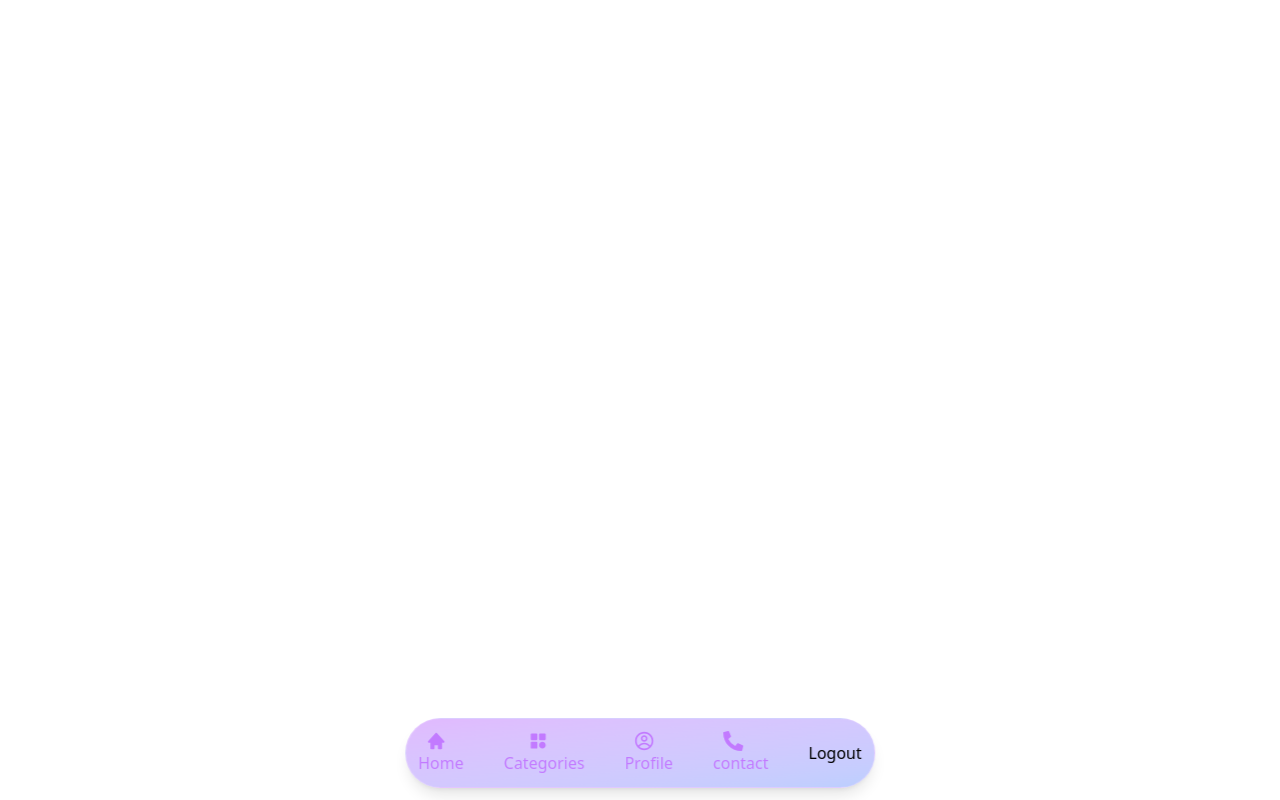
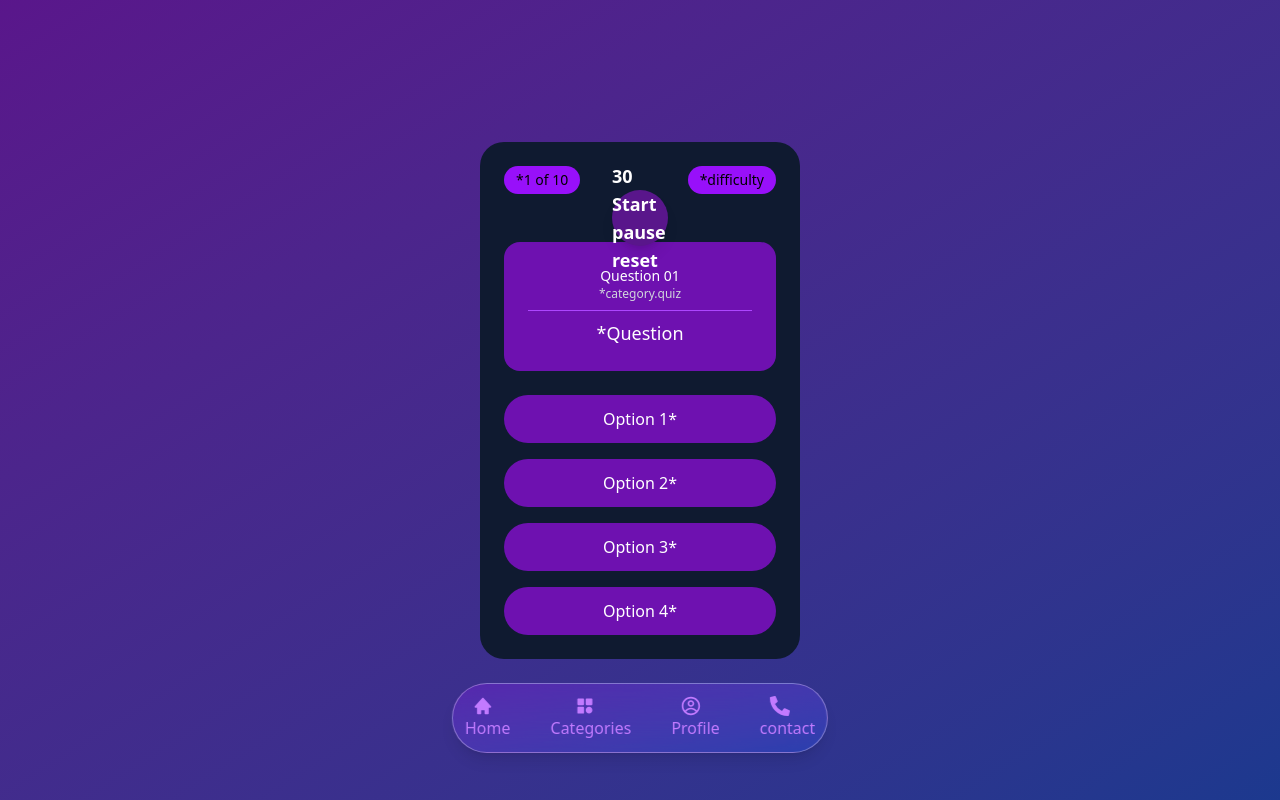
Before and after one commit to gitucha/luminary, a React (Vite) app: page /questioncard in a window 1280 px wide. Built offline with nearby package versions, Linux system fonts and the light colour scheme; no server answers; sample sign-in values are in the browser's storage.

Commit message:
adding profile page with user(s) image, question timer and relevant routes

```diff
--- a/src/App.jsx
+++ b/src/App.jsx
@@ -7,6 +7,7 @@ import Home from './components/Home'
 import { useAuth } from './context/index'
 import Navbar from './components/Navbar'
 import Category from './components/Category'
+import Profile from './components/Profile'
 
 function App() {
   const { userLoggedIn} = useAuth()
@@ -22,9 +23,9 @@ function App() {
         <Route path="/login" element={userLoggedIn ? <Navigate to="/home" replace /> : <Login />} />
         <Route path="/signup" element={userLoggedIn ? <Navigate to="/home" replace /> : <Signup />} />
         <Route path="/home" element={userLoggedIn ? <Home /> : <Navigate to="/login" replace />} />
-        <Route path="/question" element={userLoggedIn ? <Questioncard /> : <Navigate to="/login" replace />} />
+        <Route path="/questioncard" element={userLoggedIn ? <Questioncard /> : <Navigate to="/login" replace />} />
         <Route path="/category" element={userLoggedIn ? <Category /> : <Navigate to="/login" replace />} />
-        <Route path="/category" element={userLoggedIn ? <Category /> : <Navigate to="/login" replace />} />
+        <Route path="/profile" element={userLoggedIn ? <Profile /> : <Navigate to="/login" replace />} />
       </Routes>
      </>
   )
--- a/src/components/Home.jsx
+++ b/src/components/Home.jsx
@@ -32,7 +32,7 @@ function Home() {
 
 
       <Link
-        to="/categor"
+        to="/category"
         className="bg-purple-700 px-6 py-3 rounded-full hover:bg-purple-600 transition"
       >
         Get Started
--- a/src/components/Navbar.jsx
+++ b/src/components/Navbar.jsx
@@ -29,14 +29,14 @@ function Navbar() {
      }
 
   return (
-    <nav className=' fixed left-1/2 bottom-3 -translate-x-1/2 rounded-full gap-4 shadow-lg bg-gradient-to-br from-purple-600/30 to-blue-600/30 backdrop-blur-lg border border-purple-200/40 transition-all duration-300 hover:shadow-[0_0_25px_rgba(168,85,247,0.6)] hover:scale-105 '>
+    <nav className=' fixed left-1/2 -translate-1/2 bottom-3 rounded-full gap-4 shadow-lg bg-gradient-to-br from-purple-600/30 to-blue-600/30 backdrop-blur-lg border border-purple-200/40 transition-all duration-300 hover:shadow-[0_0_25px_rgba(168,85,247,0.6)] hover:scale-105 '>
         <div className=' flex space-x-4 gap-6 justify-around items-center p-3'>
         <Link className='hover: text-purple-400 transition' to='/home'><BiSolidHome className='ml-2'size={20} /> Home</Link>
         <Link className='hover: text-purple-400 transition' to='/category'><BiSolidCategory size={20} className='ml-6' /> Categories</Link>
         <Link className='hover: text-purple-400 transition' to='/profile'><CgProfile size={20} className='ml-2.5'/> Profile</Link>
         <Link className='hover: text-purple-400 transition' to='/contact'><FaPhoneAlt size={20} className='ml-2.5' /> contact</Link>
 
-        <button onClick={handleLogout} className='hover:text-purple-300 hover:cursor-pointer' >Logout</button>
+        {/* <button onClick={handleLogout} className='hover:text-purple-300 hover:cursor-pointer' >Logout</button> */}
        </div>
     </nav>
   )
--- a/src/components/Profile.jsx
+++ b/src/components/Profile.jsx
@@ -1,9 +1,46 @@
-import React from 'react'
+import React from "react";
+import { useAuth } from "../context/index";
+import { doSignOut } from "../firebase/auth";
 
 function Profile() {
+  const { currentUser } = useAuth();
+
+  async function handleLogout() {
+    try {
+      await doSignOut();
+    } catch (error) {
+      console.error("Error logging out:", error);
+    }
+  }
+
   return (
-    <div>Profile</div>
-  )
+    <div className="min-h-screen flex items-center justify-center bg-gradient-to-br from-purple-950 to-purple-800 p-6">
+      <div className="w-full max-w-md bg-white/10 backdrop-blur-lg rounded-3xl shadow-lg p-8 text-center border border-white/20">
+        <h2 className="text-3xl font-bold text-white mb-6">Your Profile</h2>
+
+          <div>
+              <img
+                src={currentUser.photoURL}
+                alt="Profile"
+                className="w-24 h-24 rounded-full mx-auto mb-4 border-4 border-purple-500 shadow-md"
+              />
+
+            <p className="text-white text-lg font-medium">
+              {currentUser.displayName || "Anonymous User"}
+            </p>
+            <p className="text-purple-300 mb-6">{currentUser.email}</p>
+          </div>
+
+
+        <button
+          onClick={handleLogout}
+          className="w-full py-3 rounded-full bg-gradient-to-r from-purple-700 to-purple-500 text-white font-semibold hover:scale-105 transform transition shadow-lg"
+        >
+          Logout
+        </button>
+      </div>
+    </div>
+  );
 }
 
-export default Profile
+export default Profile;
--- a/src/components/Questioncard.jsx
+++ b/src/components/Questioncard.jsx
@@ -1,4 +1,5 @@
 import React from 'react'
+import Timer from './Timer'
 
 function Questioncard() {
     return (
@@ -12,9 +13,9 @@ function Questioncard() {
           <span className="bg-purple-600 px-3 py-1 rounded-full">*difficulty</span>
         </div>
 
-        {/* Timer */}
+
         <div className="absolute top-12 left-1/2 transform -translate-x-1/2 bg-purple-900 text-white rounded-full w-14 h-14 flex items-center justify-center text-lg font-bold shadow-lg">
-          *20
+          <Timer />
         </div>
 
         {/* Question Box */}
--- /dev/null
+++ b/src/components/Timer.jsx
@@ -0,0 +1,39 @@
+import React, { useState, useEffect } from 'react'
+
+function Timer() {
+
+    const [secondsLeft, setSecondsLeft] = useState(30);
+    const [isRunning, setIsRunning] = useState(false);
+
+
+    useEffect(() => {
+        let timerId;
+        if(isRunning && secondsLeft > 0){
+            timerId = setInterval(() => {
+                setSecondsLeft(prevSeconds => prevSeconds - 1);
+            }, 1000);
+        } else if (secondsLeft === 0 ){
+            setIsRunning(false);
+        }
+        return () => clearInterval(timerId);
+
+    },[isRunning, secondsLeft]);
+
+    const startTimer = () => setIsRunning(true);
+    const pauseTimer = () => setIsRunning(false);
+    const resetTimer = () => {
+        setIsRunning(false);
+        setSecondsLeft(30);
+    };
+
+  return (
+    <div>
+        <h1>{secondsLeft}</h1>
+        <button onClick={startTimer} disabled={isRunning}>Start</button>
+        <button onClick={pauseTimer} disabled={isRunning}>pause</button>
+        <button onClick={resetTimer} disabled={isRunning}>reset</button>
+    </div>
+  )
+}
+
+export default Timer
```
